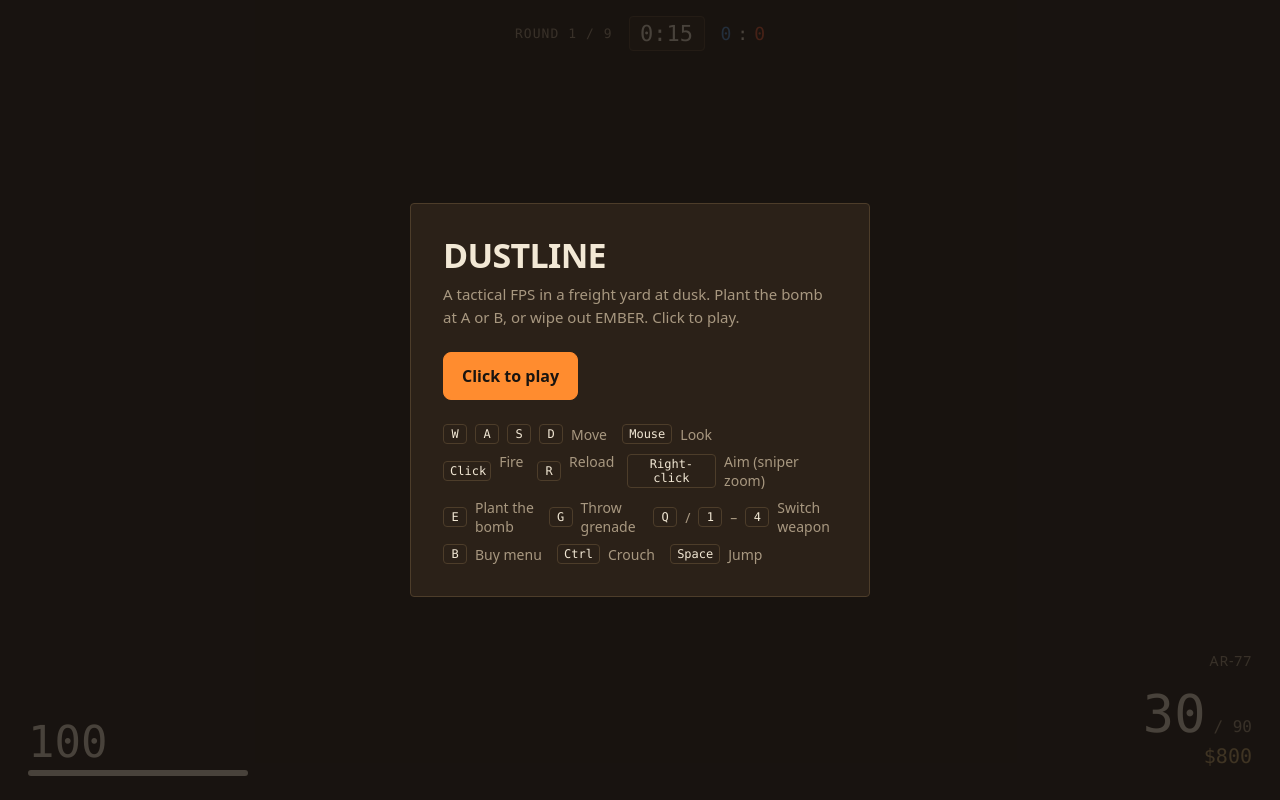
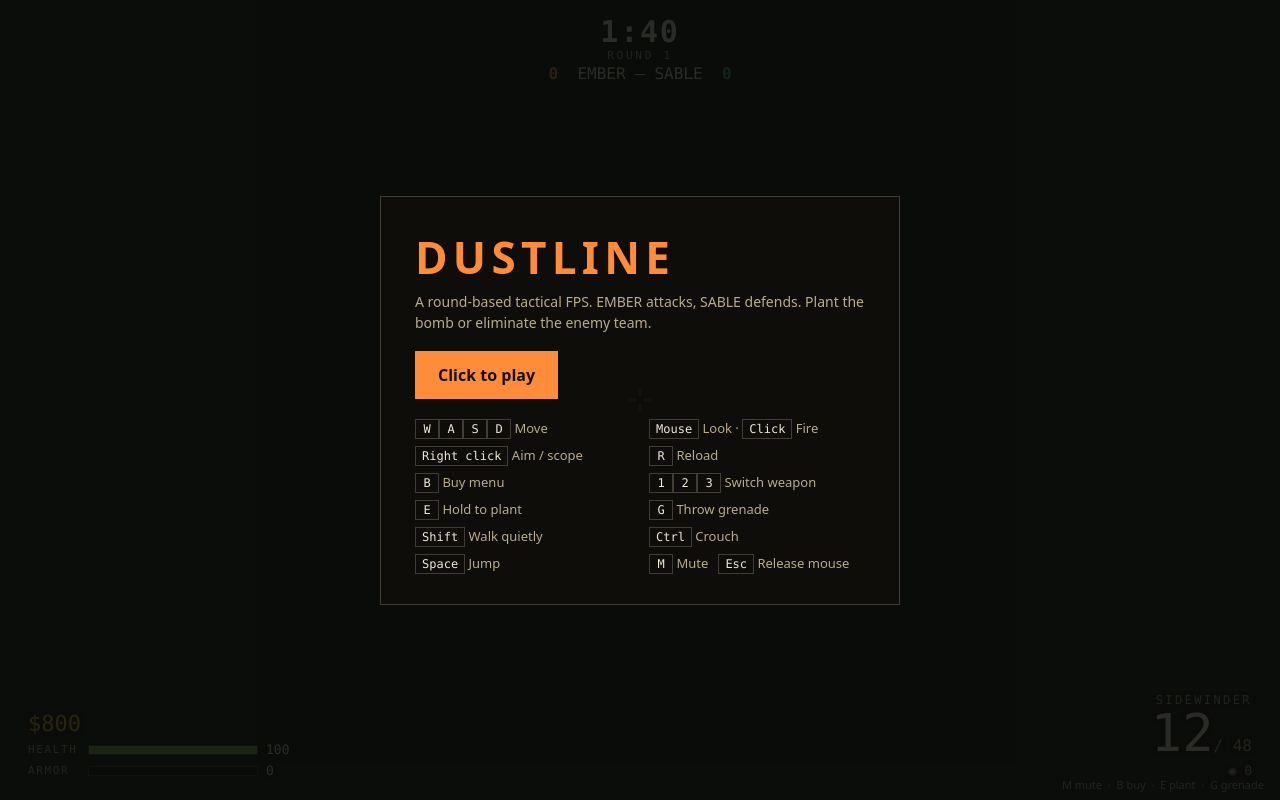
Before and after one commit to mirh24/threejs-fps-02, a plain HTML site: page game/index.html in a window 1280 px wide. Drawn offline with nearby package versions, Linux system fonts and the light colour scheme.

Commit message:
Add files via upload

```diff
--- a/game/index.html
+++ b/game/index.html
@@ -3,182 +3,155 @@
 <head>
 <meta charset="utf-8">
 <meta name="viewport" content="width=device-width, initial-scale=1">
-<title>DUSTLINE — a three.js tactical FPS</title>
+<title>DUSTLINE — a round-based tactical FPS</title>
 <style>
-  /* Look plan: dusk palette — canvas, surface, hairline, ink, muted, accent, rust, sand, team blue/red. */
   :root {
-    --canvas: #191410;
-    --surface: #2b2118;
-    --hairline: #4d3d2a;
-    --ink: #f2e8d5;
-    --muted: #a89880;
-    --accent: #ff8c2f;
-    --rust: #8a4a28;
-    --sand: #c9a86a;
-    --team-blue: #4a90d9;
-    --team-red: #e8532f;
-    --radius-panel: 4px;
-    --radius-control: 8px;
+    --ink: #efe8d8;
+    --muted: #b8ab90;
+    --ember: #ff8c3a;
+    --teal: #4fb3a8;
+    --danger: #ff5a3c;
+    --gold: #f0b429;
+    --panel: rgba(16, 14, 10, 0.82);
+    --hairline: rgba(239, 232, 216, 0.22);
     --font-ui: system-ui, -apple-system, 'Segoe UI', sans-serif;
     --font-readout: ui-monospace, 'SF Mono', Menlo, monospace;
   }
   * { box-sizing: border-box; }
-  html, body {
-    margin: 0;
-    height: 100%;
-    overflow: hidden;
-    background: var(--canvas);
-    color: var(--ink);
-    font-family: var(--font-ui);
-  }
-  #game { position: fixed; inset: 0; display: block; width: 100%; height: 100%; }
+  html, body { margin: 0; height: 100%; overflow: hidden; background: #141210; color: var(--ink); font-family: var(--font-ui); }
+  #game, #game canvas { position: fixed; inset: 0; display: block; }
   #hud { position: fixed; inset: 0; pointer-events: none; }
-  #hud[hidden] { display: none; }
 
-  /* Crosshair: four bars whose gap grows with spread (CSS var --gap). */
-  #crosshair { position: fixed; left: 50%; top: 50%; width: 24px; height: 24px; transform: translate(-50%, -50%); --gap: 6px; }
-  #crosshair i { position: absolute; background: var(--ink); opacity: .9; }
-  #crosshair i:nth-child(1) { left: 11px; top: calc(11px - var(--gap) - 7px); width: 2px; height: 7px; }
-  #crosshair i:nth-child(2) { left: 11px; top: calc(12px + var(--gap)); width: 2px; height: 7px; }
-  #crosshair i:nth-child(3) { top: 11px; left: calc(11px - var(--gap) - 7px); height: 2px; width: 7px; }
-  #crosshair i:nth-child(4) { top: 11px; left: calc(12px + var(--gap)); height: 2px; width: 7px; }
+  /* Crosshair: four arms that scale apart as spread grows. */
+  #crosshair { position: fixed; left: 50%; top: 50%; width: 22px; height: 22px; transform: translate(-50%, -50%); }
+  #crosshair i { position: absolute; background: var(--ink); opacity: .9; box-shadow: 0 0 2px #000; }
+  #crosshair i:nth-child(1) { left: 10px; top: 0; width: 2px; height: 7px; }
+  #crosshair i:nth-child(2) { left: 10px; bottom: 0; width: 2px; height: 7px; }
+  #crosshair i:nth-child(3) { top: 10px; left: 0; height: 2px; width: 7px; }
+  #crosshair i:nth-child(4) { top: 10px; right: 0; height: 2px; width: 7px; }
+  #crosshair.scoped i { display: none; }
+  #crosshair.scoped::after { content: ''; position: absolute; left: 10px; top: 10px; width: 3px; height: 3px; background: var(--ink); border-radius: 50%; }
 
-  #hitmarker { position: fixed; left: 50%; top: 50%; width: 26px; height: 26px; transform: translate(-50%, -50%) rotate(45deg); opacity: 0; transition: opacity 90ms linear; }
+  #hitmarker { position: fixed; left: 50%; top: 50%; width: 26px; height: 26px; transform: translate(-50%, -50%) rotate(45deg); opacity: 0; }
   #hitmarker.on { opacity: 1; }
-  #hitmarker.head i { background: var(--team-red); }
-  #hitmarker i { position: absolute; background: var(--accent); }
+  #hitmarker i { position: absolute; background: var(--gold); }
   #hitmarker i:nth-child(1) { left: 12px; top: 0; width: 2px; height: 8px; }
   #hitmarker i:nth-child(2) { left: 12px; bottom: 0; width: 2px; height: 8px; }
   #hitmarker i:nth-child(3) { top: 12px; left: 0; height: 2px; width: 8px; }
   #hitmarker i:nth-child(4) { top: 12px; right: 0; height: 2px; width: 8px; }
 
-  #damage-vignette { position: fixed; inset: 0; opacity: 0; transition: opacity 120ms linear; background: radial-gradient(ellipse at center, transparent 55%, rgba(232, 83, 47, .45) 100%); }
-  #damage-vignette.on { opacity: 1; }
-  #damage-dir { position: fixed; left: 50%; top: 50%; width: 120px; height: 120px; margin: -60px 0 0 -60px; opacity: 0; transition: opacity 150ms linear; }
-  #damage-dir.on { opacity: 1; }
-  #damage-dir::before { content: ''; position: absolute; top: 0; left: 50%; margin-left: -18px; border-left: 18px solid transparent; border-right: 18px solid transparent; border-top: 26px solid var(--team-red); }
+  /* Top centre: timer, round, score. */
+  #topbar { position: fixed; top: 14px; left: 50%; transform: translateX(-50%); text-align: center; font-family: var(--font-readout); }
+  #timer { font-size: 30px; font-weight: 700; letter-spacing: .06em; text-shadow: 0 1px 4px #000; }
+  #round-label { font-size: 11px; letter-spacing: .25em; color: var(--muted); }
+  #score-line { font-size: 16px; margin-top: 2px; text-shadow: 0 1px 4px #000; }
+  #score-v { color: var(--ember); font-weight: 700; }
+  #score-e { color: var(--teal); font-weight: 700; }
+  #bomb-line { margin-top: 4px; font-size: 12px; letter-spacing: .08em; color: var(--muted); text-shadow: 0 1px 4px #000; }
 
-  /* Top bar: round, timer, score. */
-  #topbar { position: fixed; top: 16px; left: 50%; transform: translateX(-50%); display: flex; align-items: center; gap: 16px; font-family: var(--font-readout); }
-  #round-label { font-size: 13px; color: var(--muted); letter-spacing: .08em; }
-  #timer { font-size: 22px; min-width: 76px; text-align: center; padding: 4px 10px; background: color-mix(in srgb, var(--surface) 80%, transparent); border: 1px solid var(--hairline); border-radius: var(--radius-panel); }
-  #timer.urgent { color: var(--team-red); border-color: var(--team-red); }
-  #score { font-size: 18px; display: flex; gap: 6px; align-items: baseline; }
-  #score-v { color: var(--team-blue); }
-  #score-e { color: var(--team-red); }
+  /* Bottom left: money, health, armor. */
+  #vitals { position: fixed; left: 28px; bottom: 22px; font-family: var(--font-readout); }
+  #money { font-size: 22px; color: var(--gold); text-shadow: 0 1px 4px #000; }
+  .bar-row { display: flex; align-items: center; gap: 8px; margin-top: 6px; font-size: 13px; }
+  .bar-row .label { width: 52px; color: var(--muted); font-size: 11px; letter-spacing: .15em; }
+  .bar { width: 170px; height: 10px; background: rgba(0,0,0,.55); border: 1px solid var(--hairline); }
+  .bar i { display: block; height: 100%; }
+  #health-fill { background: #7fc24a; }
+  #armor-fill { background: #5aa8d8; }
+  #health-num, #armor-num { min-width: 28px; text-shadow: 0 1px 4px #000; }
 
-  #bomb-status { position: fixed; top: 64px; left: 50%; transform: translateX(-50%); font-family: var(--font-readout); font-size: 14px; padding: 6px 12px; background: color-mix(in srgb, var(--surface) 85%, transparent); border: 1px solid var(--hairline); border-radius: var(--radius-panel); color: var(--sand); }
-  #bomb-status.urgent { color: var(--team-red); border-color: var(--team-red); }
-  #bomb-status[hidden] { display: none; }
+  /* Bottom right: weapon + ammo. */
+  #ammo-box { position: fixed; right: 28px; bottom: 22px; text-align: right; font-family: var(--font-readout); text-shadow: 0 1px 4px #000; }
+  #ammo-label { font-size: 12px; letter-spacing: .2em; color: var(--muted); }
+  #ammo { font-size: 52px; line-height: 1; }
+  #ammo-reserve { font-size: 16px; color: var(--muted); }
+  #grenade-count { font-size: 13px; color: var(--muted); margin-top: 4px; }
 
-  #feed { position: fixed; top: 16px; right: 20px; display: flex; flex-direction: column; gap: 4px; align-items: flex-end; font-family: var(--font-readout); font-size: 13px; }
-  .feed-line { padding: 3px 8px; background: color-mix(in srgb, var(--surface) 80%, transparent); border-radius: var(--radius-panel); transition: opacity 800ms linear; }
-  .feed-line.fade { opacity: 0; }
-  .feed-a { color: var(--team-blue); }
-  .feed-w { color: var(--muted); }
-  .feed-v { color: var(--team-red); }
+  /* Left edge roster. */
+  #roster { position: fixed; left: 12px; top: 50%; transform: translateY(-50%); font-family: var(--font-readout); font-size: 12px; line-height: 1.7; text-shadow: 0 1px 3px #000; }
+  .roster-row.ember { color: var(--ember); }
+  .roster-row.sable { color: var(--teal); }
+  .roster-row.dead { color: #777; text-decoration: line-through; }
 
-  /* Bottom left: health + armor. */
-  #health { position: fixed; left: 28px; bottom: 24px; width: 220px; }
-  #health-row { display: flex; align-items: baseline; gap: 10px; }
-  #health-num { font-family: var(--font-readout); font-size: 44px; line-height: 1; }
-  #armor { font-size: 12px; color: var(--team-blue); border: 1px solid var(--team-blue); padding: 2px 6px; border-radius: var(--radius-panel); }
-  #armor[hidden] { display: none; }
-  #health-track { height: 6px; margin-top: 6px; background: var(--hairline); border-radius: 3px; overflow: hidden; }
-  #health-bar { height: 100%; width: 100%; background: var(--ink); transition: width 150ms linear; }
-  #health-bar.low { background: var(--team-red); }
+  /* Kill feed top right. */
+  #killfeed { position: fixed; right: 16px; top: 14px; text-align: right; font-family: var(--font-readout); font-size: 12px; line-height: 1.8; max-width: 420px; }
+  .feed-line { text-shadow: 0 1px 3px #000; }
+  .feed-line.fade { opacity: .45; }
 
-  /* Bottom right: weapon, ammo, money. */
-  #loadout { position: fixed; right: 28px; bottom: 24px; text-align: right; }
-  #weapon-name { font-size: 14px; color: var(--muted); letter-spacing: .06em; }
-  #grenades { font-size: 13px; color: var(--sand); margin-top: 2px; min-height: 16px; }
-  #ammo { display: flex; align-items: baseline; gap: 8px; justify-content: flex-end; font-family: var(--font-readout); font-size: 52px; line-height: 1; }
-  #ammo-mag.empty { color: var(--accent); }
-  #ammo-reserve { font-size: 16px; color: var(--muted); }
-  #money { font-family: var(--font-readout); font-size: 20px; color: var(--sand); margin-top: 4px; }
-  #slots { margin-top: 8px; display: flex; gap: 6px; justify-content: flex-end; font-family: var(--font-readout); font-size: 12px; }
-  .slot { padding: 3px 7px; border: 1px solid var(--hairline); border-radius: var(--radius-panel); color: var(--muted); }
-  .slot.current { border-color: var(--accent); color: var(--ink); }
-  .slot.locked { opacity: .35; }
+  #hint { position: fixed; left: 50%; bottom: 132px; transform: translateX(-50%); font-size: 14px; color: var(--gold); text-shadow: 0 1px 4px #000; }
+  #mute-note { position: fixed; right: 16px; bottom: 8px; font-size: 11px; color: var(--muted); }
 
-  /* Centre banner (round won/lost, you died). */
-  #banner { position: fixed; left: 50%; top: 30%; transform: translateX(-50%); text-align: center; }
+  /* Round banner. */
+  #banner { position: fixed; left: 50%; top: 30%; transform: translate(-50%, -50%); text-align: center; border-top: 2px solid var(--ember); border-bottom: 2px solid var(--ember); padding: 18px 42px; background: var(--panel); }
   #banner[hidden] { display: none; }
-  #banner-title { font-size: 44px; font-weight: 700; letter-spacing: .04em; text-shadow: 0 2px 12px rgba(0, 0, 0, .6); }
-  #banner-sub { font-size: 16px; color: var(--muted); margin-top: 6px; }
-
-  /* Plant/defuse progress. */
-  #action-bar { position: fixed; left: 50%; bottom: 22%; transform: translateX(-50%); width: 260px; text-align: center; }
-  #action-bar[hidden] { display: none; }
-  #action-label { font-size: 13px; letter-spacing: .08em; margin-bottom: 6px; }
-  #action-track { height: 8px; background: var(--hairline); border-radius: 4px; overflow: hidden; }
-  #action-fill { height: 100%; width: 0; background: var(--accent); }
+  #banner-title { font-size: 34px; font-weight: 800; letter-spacing: .04em; margin: 0; }
+  #banner-sub { font-size: 14px; color: var(--muted); margin: 6px 0 0; font-family: var(--font-readout); }
 
   /* Buy menu. */
-  #buy-menu { position: fixed; left: 50%; top: 50%; transform: translate(-50%, -50%); width: min(560px, 92vw); padding: 24px; background: color-mix(in srgb, var(--surface) 94%, transparent); border: 1px solid var(--hairline); border-radius: var(--radius-panel); pointer-events: auto; }
+  #buy-menu { position: fixed; left: 50%; top: 50%; transform: translate(-50%, -50%); width: min(560px, 92vw); background: var(--panel); border: 1px solid var(--hairline); padding: 20px 24px; pointer-events: auto; }
   #buy-menu[hidden] { display: none; }
-  #buy-menu h2 { margin: 0 0 4px; font-size: 20px; }
-  #buy-menu p { margin: 0 0 16px; font-size: 13px; color: var(--muted); }
-  #buy-money { font-family: var(--font-readout); color: var(--sand); }
-  #buy-items { display: grid; gap: 8px; }
-  .buy-item { display: grid; grid-template-columns: 28px 1fr auto; gap: 12px; align-items: center; text-align: left; font: inherit; color: var(--ink); background: var(--canvas); border: 1px solid var(--hairline); border-radius: var(--radius-control); padding: 10px 12px; cursor: pointer; }
-  .buy-item:hover { border-color: var(--accent); }
-  .buy-item.owned { opacity: .55; cursor: default; }
-  .buy-item.poor .buy-price { color: var(--team-red); }
-  .buy-key { font-family: var(--font-readout); color: var(--accent); }
+  #buy-menu h2 { margin: 0 0 4px; font-size: 20px; letter-spacing: .08em; }
+  #buy-menu h2 span { float: right; color: var(--gold); font-family: var(--font-readout); font-size: 18px; }
+  #buy-menu p { margin: 0 0 12px; font-size: 12px; color: var(--muted); }
+  .buy-row { display: flex; align-items: baseline; gap: 10px; padding: 7px 4px; border-top: 1px solid var(--hairline); font-size: 14px; }
+  .buy-row.cant { opacity: .38; }
+  .buy-row.owned { color: var(--gold); }
+  .buy-key { font-family: var(--font-readout); border: 1px solid var(--hairline); padding: 1px 7px; font-size: 12px; }
   .buy-name { font-weight: 600; }
-  .buy-desc { display: block; font-size: 12px; color: var(--muted); font-weight: 400; }
-  .buy-price { font-family: var(--font-readout); color: var(--sand); }
+  .buy-desc { color: var(--muted); font-size: 12px; flex: 1; }
+  .buy-price { font-family: var(--font-readout); color: var(--gold); }
 
-  .overlay { position: fixed; inset: 0; display: grid; place-items: center; padding: 24px; background: color-mix(in srgb, var(--canvas) 78%, transparent); }
+  /* Start overlay. */
+  .overlay { position: fixed; inset: 0; display: grid; place-items: center; padding: 24px; background: rgba(10, 12, 10, 0.86); }
   .overlay[hidden] { display: none; }
-  .panel { width: min(460px, 100%); padding: 32px; background: var(--surface); border: 1px solid var(--hairline); border-radius: var(--radius-panel); }
-  .panel h1 { margin: 0 0 8px; font-size: 34px; line-height: 1.15; font-weight: 600; letter-spacing: -0.02em; }
-  .panel h1 span { color: var(--accent); }
-  .panel p { margin: 0 0 24px; max-width: 46ch; font-size: 15px; line-height: 1.5; color: var(--muted); }
-  #play { font: inherit; font-weight: 600; padding: 12px 18px; border: 1px solid var(--accent); border-radius: var(--radius-control); background: var(--accent); color: var(--canvas); cursor: pointer; }
+  .panel { width: min(520px, 100%); padding: 30px 34px; background: var(--panel); border: 1px solid var(--hairline); }
+  .panel h1 { margin: 0 0 4px; font-size: 44px; letter-spacing: .12em; color: var(--ember); }
+  .panel .tagline { margin: 0 0 18px; font-size: 14px; color: var(--muted); line-height: 1.5; }
+  #play { font: inherit; font-weight: 700; padding: 12px 22px; border: 1px solid var(--ember); background: var(--ember); color: #141210; cursor: pointer; }
   #play:hover { background: var(--ink); border-color: var(--ink); }
-  #play:focus-visible { outline: 2px solid var(--accent); outline-offset: 2px; }
-  .keys { margin: 24px 0 0; padding: 0; list-style: none; display: grid; gap: 8px; font-size: 14px; color: var(--muted); }
-  .keys li { display: flex; align-items: center; gap: 8px; }
-  .keys kbd { min-width: 24px; padding: 2px 6px; border: 1px solid var(--hairline); border-radius: var(--radius-panel); font-family: var(--font-readout); font-size: 12px; color: var(--ink); text-align: center; }
-
-  @media (prefers-reduced-motion: reduce) {
-    #hitmarker, #play { transition-duration: 0.01ms; }
-  }
+  .keys { margin: 20px 0 0; padding: 0; list-style: none; display: grid; grid-template-columns: 1fr 1fr; gap: 7px 18px; font-size: 13px; color: var(--muted); }
+  .keys kbd { min-width: 24px; padding: 2px 6px; border: 1px solid var(--hairline); font-family: var(--font-readout); font-size: 12px; color: var(--ink); text-align: center; display: inline-block; }
 </style>
 </head>
 <body>
-<canvas id="game"></canvas>
+<div id="game"></div>
 
 <div id="hud" aria-hidden="true">
-  <div id="damage-vignette"></div>
-  <div id="damage-dir"></div>
   <div id="crosshair"><i></i><i></i><i></i><i></i></div>
   <div id="hitmarker"><i></i><i></i><i></i><i></i></div>
+
   <div id="topbar">
-    <span id="round-label">ROUND 1 / 9</span>
-    <span id="timer">0:15</span>
-    <span id="score"><span id="score-v">0</span> : <span id="score-e">0</span></span>
+    <div id="timer">1:40</div>
+    <div id="round-label">ROUND 1</div>
+    <div id="score-line"><span id="score-v">0</span> &nbsp;EMBER — SABLE&nbsp; <span id="score-e">0</span></div>
+    <div id="bomb-line"></div>
   </div>
-  <div id="bomb-status" hidden></div>
-  <div id="feed"></div>
-  <div id="health">
-    <div id="health-row"><span id="health-num">100</span><span id="armor" hidden>ARMOR</span></div>
-    <div id="health-track"><div id="health-bar"></div></div>
+
+  <div id="vitals">
+    <div id="money">$800</div>
+    <div class="bar-row"><span class="label">HEALTH</span><span class="bar"><i id="health-fill" style="width:100%"></i></span><span id="health-num">100</span></div>
+    <div class="bar-row" id="armor-row"><span class="label">ARMOR</span><span class="bar"><i id="armor-fill" style="width:0%"></i></span><span id="armor-num">0</span></div>
   </div>
-  <div id="loadout">
-    <div id="weapon-name">AR-77</div>
-    <div id="grenades"></div>
-    <div id="ammo"><span id="ammo-mag">30</span><span id="ammo-reserve">/ 90</span></div>
-    <div id="money">$800</div>
-    <div id="slots"></div>
+
+  <div id="ammo-box">
+    <div id="ammo-label">SIDEWINDER</div>
+    <div id="ammo"><span id="ammo-mag">12</span><span id="ammo-reserve">/ 48</span></div>
+    <div id="grenade-count">◉ 0</div>
   </div>
-  <div id="banner" hidden><div id="banner-title"></div><div id="banner-sub"></div></div>
-  <div id="action-bar" hidden><div id="action-label"></div><div id="action-track"><div id="action-fill"></div></div></div>
+
+  <div id="roster"></div>
+  <div id="killfeed"></div>
+  <div id="hint"></div>
+  <div id="mute-note">M mute &nbsp;·&nbsp; B buy &nbsp;·&nbsp; E plant &nbsp;·&nbsp; G grenade</div>
+
+  <div id="banner" hidden>
+    <h2 id="banner-title"></h2>
+    <p id="banner-sub"></p>
+  </div>
+
   <div id="buy-menu" hidden>
-    <h2>Buy — <span id="buy-money">$800</span></h2>
-    <p>Press 1–5 or click to buy. B closes the menu. The round starts when the timer hits zero.</p>
+    <h2>BUY MENU <span id="buy-money">$800</span></h2>
+    <p>Buy phase — press 1–7 to buy, B to close. Armor absorbs half of damage.</p>
     <div id="buy-items"></div>
   </div>
 </div>
@@ -186,13 +159,21 @@
 <div id="overlay" class="overlay">
   <section class="panel" role="dialog" aria-modal="true" aria-labelledby="overlay-title">
     <h1 id="overlay-title">DUSTLINE</h1>
-    <p id="overlay-copy">A tactical FPS in a freight yard at dusk. Plant the bomb at A or B, or wipe out EMBER. Click to play.</p>
+    <p class="tagline" id="overlay-copy">A round-based tactical FPS. EMBER attacks, SABLE defends. Plant the bomb or eliminate the enemy team.</p>
     <button id="play" type="button">Click to play</button>
     <ul class="keys">
-      <li><kbd>W</kbd><kbd>A</kbd><kbd>S</kbd><kbd>D</kbd> Move &nbsp; <kbd>Mouse</kbd> Look</li>
-      <li><kbd>Click</kbd> Fire &nbsp; <kbd>R</kbd> Reload &nbsp; <kbd>Right-click</kbd> Aim (sniper zoom)</li>
-      <li><kbd>E</kbd> Plant the bomb &nbsp; <kbd>G</kbd> Throw grenade &nbsp; <kbd>Q</kbd> / <kbd>1</kbd>–<kbd>4</kbd> Switch weapon</li>
-      <li><kbd>B</kbd> Buy menu &nbsp; <kbd>Ctrl</kbd> Crouch &nbsp; <kbd>Space</kbd> Jump</li>
+      <li><kbd>W</kbd><kbd>A</kbd><kbd>S</kbd><kbd>D</kbd> Move</li>
+      <li><kbd>Mouse</kbd> Look · <kbd>Click</kbd> Fire</li>
+      <li><kbd>Right click</kbd> Aim / scope</li>
+      <li><kbd>R</kbd> Reload</li>
+      <li><kbd>B</kbd> Buy menu</li>
+      <li><kbd>1</kbd><kbd>2</kbd><kbd>3</kbd> Switch weapon</li>
+      <li><kbd>E</kbd> Hold to plant</li>
+      <li><kbd>G</kbd> Throw grenade</li>
+      <li><kbd>Shift</kbd> Walk quietly</li>
+      <li><kbd>Ctrl</kbd> Crouch</li>
+      <li><kbd>Space</kbd> Jump</li>
+      <li><kbd>M</kbd> Mute &nbsp; <kbd>Esc</kbd> Release mouse</li>
     </ul>
   </section>
 </div>
```
